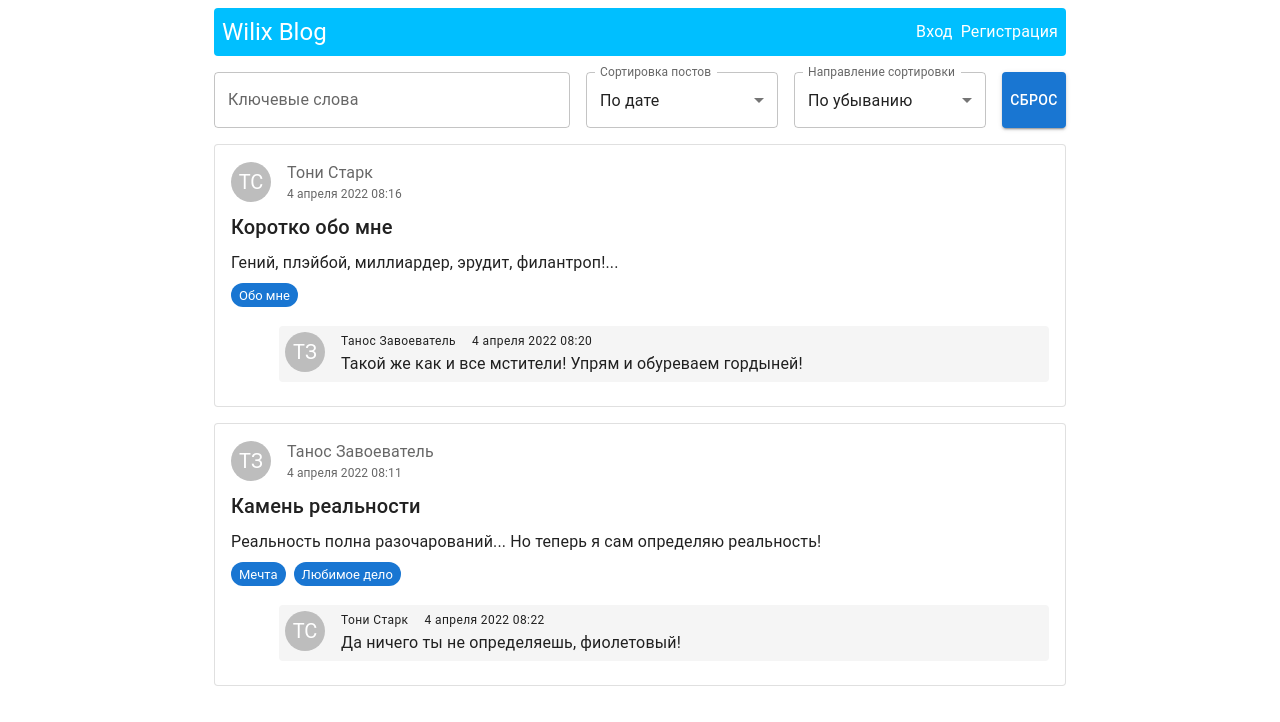
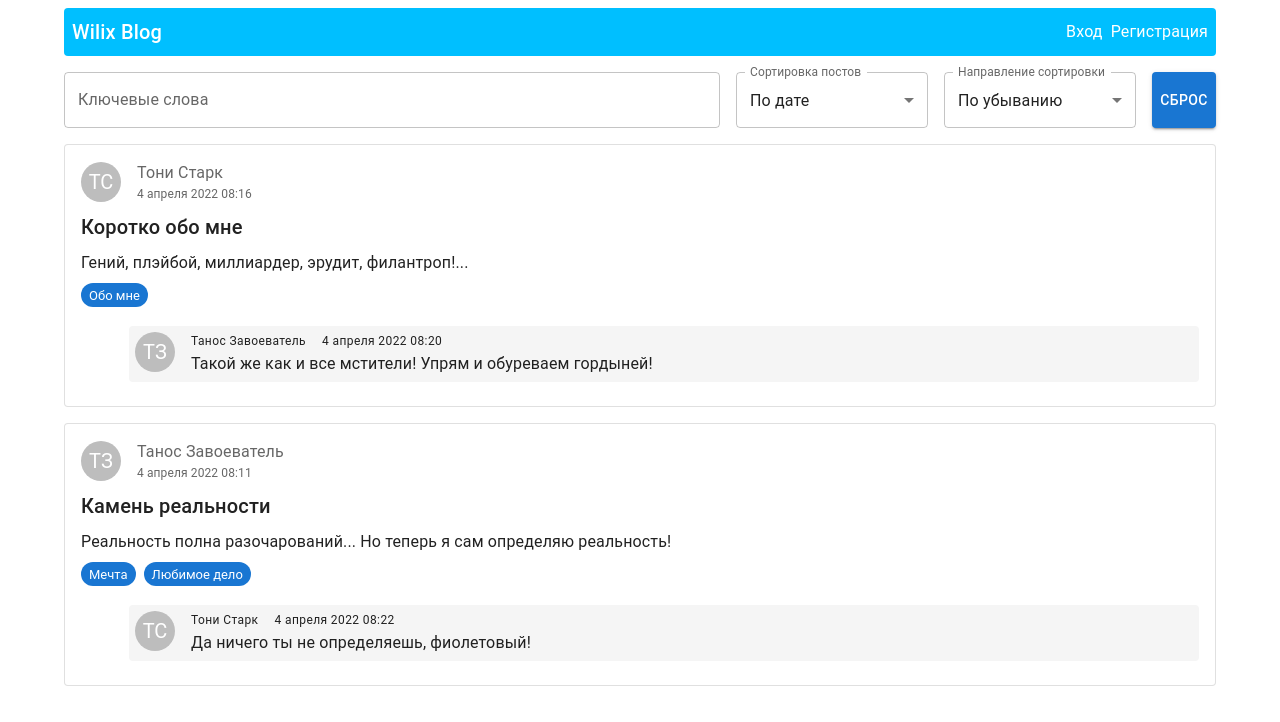
Before and after one commit to SergeyLebidko/wilix_taks_5, a React (Create React App) app: page / in a window 1280 px wide. Shown: the top 722 px of the page. Built offline with nearby package versions, Linux system fonts and the light colour scheme.

Commit message:
Fix header styles

```diff
--- a/src/components/Layout/Layout.tsx
+++ b/src/components/Layout/Layout.tsx
@@ -6,7 +6,7 @@ import Header from '../common/Header/Header';
 
 const Layout: React.FC = () => {
     return (
-        <Container maxWidth="md">
+        <Container maxWidth="lg">
             <Stack spacing={2}>
                 <Header/>
                 <Outlet/>
--- a/src/components/common/AccountActions/AccountActions.tsx
+++ b/src/components/common/AccountActions/AccountActions.tsx
@@ -15,18 +15,23 @@ const accountActionsStyle = {
 }
 
 const usernameStyle = {
-    color: 'white'
+    color: 'white',
+    userSelect: 'none'
 }
 
 const actionButtonStyle = {
     color: 'deepskyblue',
     backgroundColor: 'white',
     boxShadow: 'none',
+    fontSize: '10px',
+    transition: 'all 150ms',
     '&:hover': {
-        backgroundColor: 'white'
+        backgroundColor: 'white',
+        transform: 'translateY(-3px)'
     },
     '&:active': {
-        boxShadow: 'none'
+        boxShadow: 'none',
+        transform: 'translateY(0)'
     }
 }
 
@@ -36,13 +41,18 @@ const AccountActions: React.FC = () => {
 
     return (
         <Stack direction="row" spacing={1} sx={accountActionsStyle}>
-            <Typography variant="h6" sx={usernameStyle}>
+            <Typography variant="subtitle1" sx={usernameStyle}>
                 {getUserFullName(user)}
             </Typography>
             <UserAvatar user={user}/>
-            <Fab size="small" variant="extended" sx={actionButtonStyle} onClick={toCreatePost}>
+            <Fab
+                size="small"
+                variant="extended"
+                sx={actionButtonStyle}
+                onClick={toCreatePost
+            }>
                 <AddCircleOutlineIcon sx={{marginRight: '4px'}}/>
-                Новый пост
+                    Новый пост
             </Fab>
             <Fab size="small" variant="extended" sx={actionButtonStyle} onClick={toLogout}>
                 <LogoutIcon sx={{marginRight: '4px'}}/>
--- a/src/components/common/Logo/Logo.tsx
+++ b/src/components/common/Logo/Logo.tsx
@@ -4,13 +4,20 @@ import useNavigator from '../../../helpers/hooks/useNavigator';
 
 const logoStyle = {
     color: 'white',
-    cursor: 'pointer'
+    cursor: 'pointer',
+    transition: 'all 150ms',
+    '&:hover': {
+        transform: 'translateY(-3px)'
+    },
+    '&:active': {
+        transform: 'translateY(0)'
+    }
 };
 
 const Logo: React.FC = () => {
     const {toMain} = useNavigator();
 
-    return <Typography variant="h5" sx={logoStyle} onClick={toMain}>Wilix Blog</Typography>;
+    return <Typography variant="h6" sx={logoStyle} onClick={toMain}>Wilix Blog</Typography>;
 }
 
 export default Logo;
```
